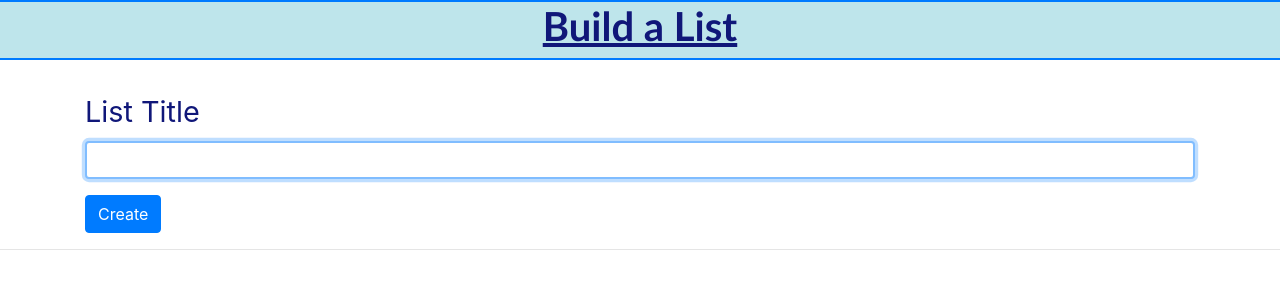
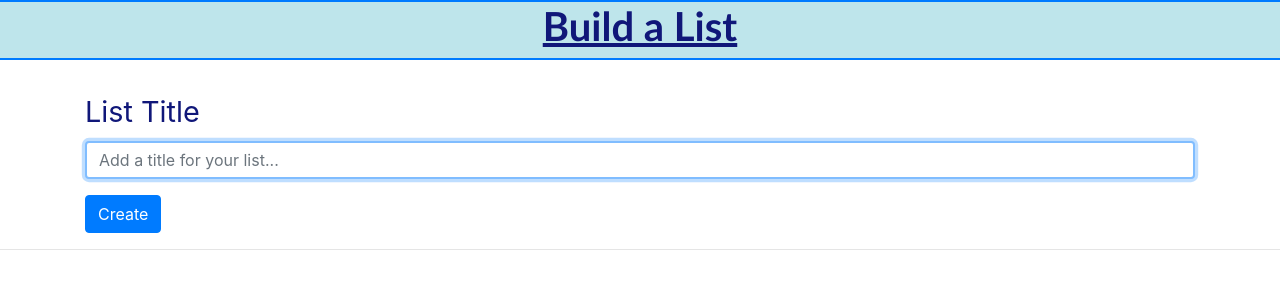
Before and after one commit to Jared-Bottelsen/ngListapp, an Angular app: page / in a window 1280 px wide. Shown: the top 300 px of the page. Built offline with nearby package versions, Linux system fonts and the light colour scheme.

Commit message:
added placeholder text to all input fields

```diff
--- a/src/app/list-items/list-items.component.html
+++ b/src/app/list-items/list-items.component.html
@@ -2,7 +2,7 @@
 <div class="container">
     <div class="mb-3">
         <label for="listTitle" class="form-label" style="font-size: 1.8rem;">List Title</label>
-        <input id="listTitle" autofocus name="listTitle" type="text" class="form-control" #listTitle (keyup.enter)="addList(listTitle.value); listTitle.value = ''">
+        <input id="listTitle" placeholder="Add a title for your list..."  autofocus name="listTitle" type="text" class="form-control" #listTitle (keyup.enter)="addList(listTitle.value); listTitle.value = ''">
         <div class="alert alert-danger" style="color: red;" *ngIf="titleNotAdded">You must enter a valid List Title</div>
     </div>
     <button type="button" class="btn btn-primary" (click)="addList(listTitle.value); listTitle.value = ''">Create</button>
@@ -33,7 +33,7 @@
                     <hr>
                 </div>
                 <div *ngIf="newList.itemInputVisible">
-                    <input type="text" class="form-control" #newItem (keyup.enter)="addItem(newItem.value, listIndex); newItem.value=''">
+                    <input type="text" placeholder="Add a new item to your list..." class="form-control" #newItem (keyup.enter)="addItem(newItem.value, listIndex); newItem.value=''">
                     <div class="alert alert-danger" style="color: red;" *ngIf="listItemNotAdded">You must enter a valid List Item</div>
                     <div style="margin-top: 10px;">
                     <button class="btn" (click)="addItem(newItem.value, listIndex); newItem.value = ''">Add Item</button>
```
